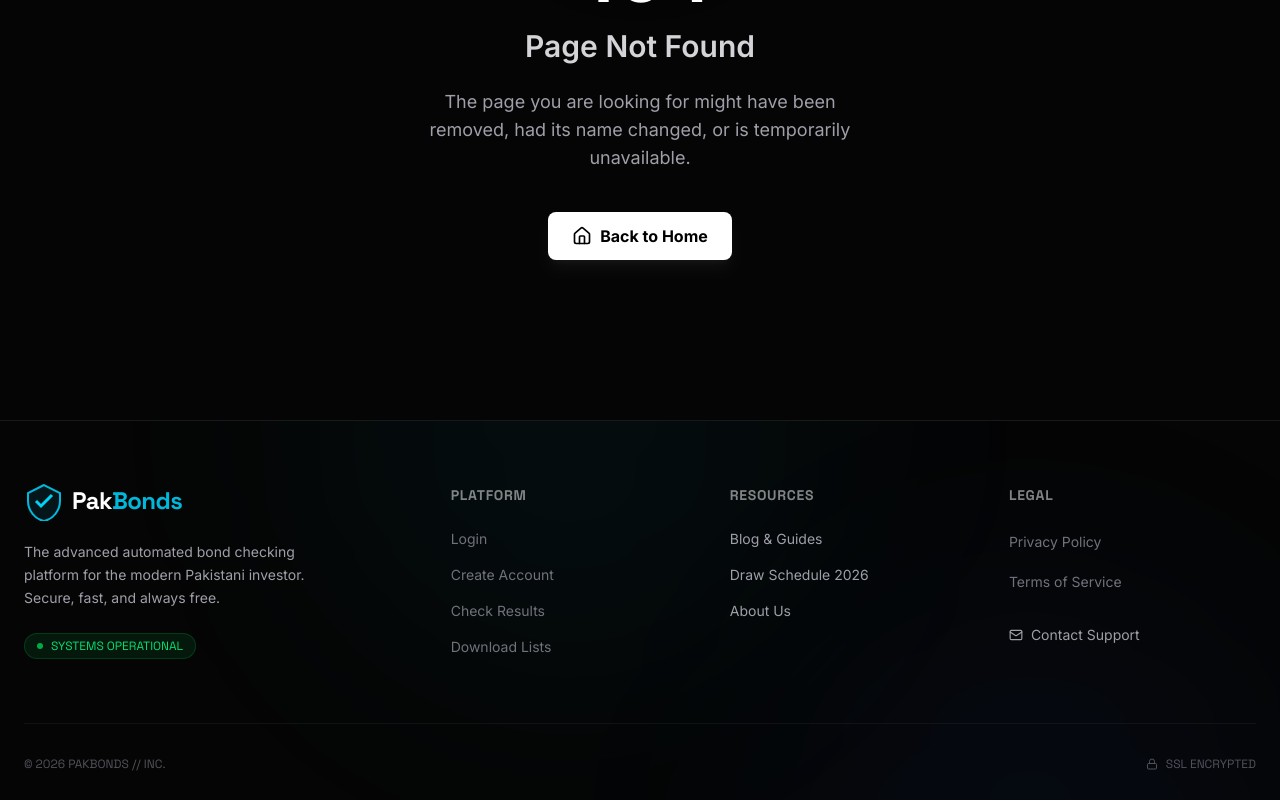
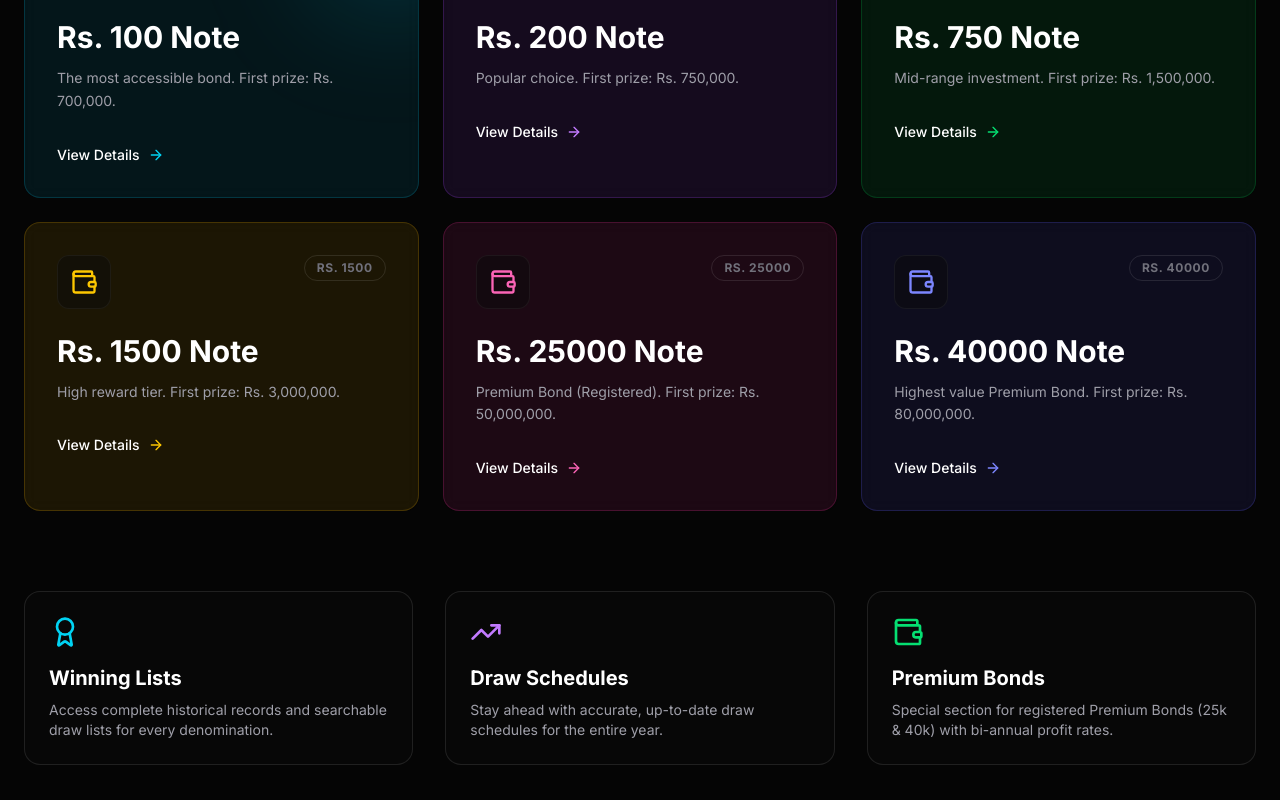
Before and after one commit to Ahsan-20/PakBonds_Frontend, a React (Vite) app: page /prizebonds in a window 1280 px wide. Shown: the part 380-1180 px from the top of the page. Built offline with nearby package versions, Linux system fonts and the light colour scheme; no server answers.

Commit message:
Add navbar updates

```diff
--- a/src/App.jsx
+++ b/src/App.jsx
@@ -41,6 +41,7 @@ const PremiumVsStandard = lazy(() => import('./pages/Blog/posts/PremiumVsStandar
 const BondHistory = lazy(() => import('./pages/Blog/posts/BondHistory'));
 const AutomationGuide = lazy(() => import('./pages/Blog/posts/AutomationGuide'));
 const DenominationPage = lazy(() => import('./pages/DenominationPage'));
+const PrizeBondsHub = lazy(() => import('./pages/PrizeBondsHub'));
 
 // Legal Pages
 const PrivacyPolicy = lazy(() => import('./pages/PrivacyPolicy'));
@@ -124,6 +125,7 @@ function App() {
                 <Route path="/blog/automation-guide" element={<AutomationGuide />} />
 
                 {/* SEO Landing Pages */}
+                <Route path="/prizebonds" element={<PrizeBondsHub />} />
                 <Route path="/bonds/:message" element={<DenominationPage />} />
 
                 {/* Legal Routes */}
--- a/src/api.js
+++ b/src/api.js
@@ -29,11 +29,14 @@ api.interceptors.response.use(
     (response) => response,
     (error) => {
         if (error.response && error.response.status === 401) {
-            // Token might be expired
+            // Token expired or invalid
             localStorage.removeItem('access_token');
             localStorage.removeItem('user_email');
-            // Optionally redirect to login or dispatch a logout action
-            // window.location.href = '/login';
+
+            // Redirect to login if not already there
+            if (!window.location.pathname.startsWith('/login')) {
+                window.location.href = '/login';
+            }
         }
         return Promise.reject(error);
     }
--- a/src/components/Navbar.jsx
+++ b/src/components/Navbar.jsx
@@ -10,7 +10,6 @@ const Navbar = () => {
     const location = useLocation();
     const [isOpen, setIsOpen] = useState(false);
     const [showUserMenu, setShowUserMenu] = useState(false);
-    const [isPrizeBondsOpen, setIsPrizeBondsOpen] = useState(false);
     const [isMyToolsOpen, setIsMyToolsOpen] = useState(false);
     const [isResourcesOpen, setIsResourcesOpen] = useState(false);
     const [scrolled, setScrolled] = useState(false);
@@ -101,9 +100,10 @@ const Navbar = () => {
                                         </button>
                                         <div className="absolute top-full left-0 w-48 bg-[#0a0a0b] border border-white/10 rounded-xl shadow-xl opacity-0 invisible group-hover:opacity-100 group-hover:visible transition-all duration-200 transform origin-top pt-2">
                                             <div className="py-2 flex flex-col">
+                                                <Link to="/my-wins" className="px-4 py-2 text-sm text-zinc-400 hover:text-cyan-400 hover:bg-white/5 text-left">My Wins</Link>
                                                 <Link to="/manage-bonds" className="px-4 py-2 text-sm text-zinc-400 hover:text-cyan-400 hover:bg-white/5 text-left">My Bonds</Link>
                                                 <Link to="/compare" className="px-4 py-2 text-sm text-zinc-400 hover:text-cyan-400 hover:bg-white/5 text-left">Check Results</Link>
-                                                <Link to="/my-wins" className="px-4 py-2 text-sm text-zinc-400 hover:text-cyan-400 hover:bg-white/5 text-left">My Wins</Link>
+                                                <Link to="/download" className="px-4 py-2 text-sm text-zinc-400 hover:text-cyan-400 hover:bg-white/5 text-left">Download</Link>
                                             </div>
                                         </div>
                                     </div>
@@ -116,18 +116,13 @@ const Navbar = () => {
 
                             {/* Resources Dropdown */}
                             <div className="relative group">
-                                <button className={`px-4 py-2 rounded-lg text-sm font-medium transition-all duration-200 flex items-center gap-1 ${['/download', '/blog', '/about'].some(p => location.pathname.startsWith(p)) ? 'text-white' : 'text-zinc-300 hover:text-white'}`}>
+                                <button className={`px-4 py-2 rounded-lg text-sm font-medium transition-all duration-200 flex items-center gap-1 ${['/blog', '/prizebonds', '/about'].some(p => location.pathname.startsWith(p)) ? 'text-white' : 'text-zinc-300 hover:text-white'}`}>
                                     Resources <ChevronDown size={14} className="group-hover:rotate-180 transition-transform" />
                                 </button>
-                                <div className="absolute top-full left-0 w-56 bg-[#0a0a0b] border border-white/10 rounded-xl shadow-xl opacity-0 invisible group-hover:opacity-100 group-hover:visible transition-all duration-200 transform origin-top pt-2">
+                                <div className="absolute top-full left-0 w-48 bg-[#0a0a0b] border border-white/10 rounded-xl shadow-xl opacity-0 invisible group-hover:opacity-100 group-hover:visible transition-all duration-200 transform origin-top pt-2">
                                     <div className="py-2 flex flex-col">
-                                        <div className="px-4 py-1.5 text-xs font-bold text-zinc-600 uppercase tracking-wider">Prize Bonds</div>
-                                        {['100', '200', '750', '1500', '25000', '40000'].map(val => (
-                                            <Link key={val} to={`/bonds/${val}`} className="px-4 py-1.5 text-sm text-zinc-400 hover:text-cyan-400 hover:bg-white/5 text-left pl-6">Rs. {val}</Link>
-                                        ))}
-                                        <div className="h-px bg-white/5 my-2" />
-                                        <Link to="/download" className="px-4 py-2 text-sm text-zinc-400 hover:text-cyan-400 hover:bg-white/5 text-left">Downloads</Link>
                                         <Link to="/blog" className="px-4 py-2 text-sm text-zinc-400 hover:text-cyan-400 hover:bg-white/5 text-left">Blog & Guides</Link>
+                                        <Link to="/prizebonds" className="px-4 py-2 text-sm text-zinc-400 hover:text-cyan-400 hover:bg-white/5 text-left">Prize Bonds</Link>
                                         <Link to="/about" className="px-4 py-2 text-sm text-zinc-400 hover:text-cyan-400 hover:bg-white/5 text-left">About Us</Link>
                                     </div>
                                 </div>
@@ -243,8 +238,8 @@ const Navbar = () => {
                                 </button>
                                 <div className={`overflow-hidden transition-all duration-300 ease-in-out ${isMyToolsOpen ? 'max-h-64 opacity-100' : 'max-h-0 opacity-0'}`}>
                                     <div className="pl-4 space-y-1">
-                                        <Link to="/dashboard" onClick={() => setIsOpen(false)} className="block px-4 py-2.5 rounded-lg text-sm text-zinc-400 hover:text-cyan-400 hover:bg-white/[0.05]">
-                                            Dashboard
+                                        <Link to="/my-wins" onClick={() => setIsOpen(false)} className="block px-4 py-2.5 rounded-lg text-sm text-zinc-400 hover:text-cyan-400 hover:bg-white/[0.05]">
+                                            My Wins
                                         </Link>
                                         <Link to="/manage-bonds" onClick={() => setIsOpen(false)} className="block px-4 py-2.5 rounded-lg text-sm text-zinc-400 hover:text-cyan-400 hover:bg-white/[0.05]">
                                             My Bonds
@@ -252,8 +247,8 @@ const Navbar = () => {
                                         <Link to="/compare" onClick={() => setIsOpen(false)} className="block px-4 py-2.5 rounded-lg text-sm text-zinc-400 hover:text-cyan-400 hover:bg-white/[0.05]">
                                             Check Results
                                         </Link>
-                                        <Link to="/my-wins" onClick={() => setIsOpen(false)} className="block px-4 py-2.5 rounded-lg text-sm text-zinc-400 hover:text-cyan-400 hover:bg-white/[0.05]">
-                                            My Wins
+                                        <Link to="/download" onClick={() => setIsOpen(false)} className="block px-4 py-2.5 rounded-lg text-sm text-zinc-400 hover:text-cyan-400 hover:bg-white/[0.05]">
+                                            Download
                                         </Link>
                                     </div>
                                 </div>
@@ -273,42 +268,11 @@ const Navbar = () => {
                             </button>
                             <div className={`overflow-hidden transition-all duration-300 ease-in-out ${isResourcesOpen ? 'max-h-[500px] opacity-100' : 'max-h-0 opacity-0'}`}>
                                 <div className="pl-4 space-y-1 pb-2">
-                                    {/* Nested Prize Bonds */}
-                                    <div>
-                                        <button
-                                            onClick={(e) => {
-                                                e.stopPropagation();
-                                                setIsPrizeBondsOpen(!isPrizeBondsOpen);
-                                            }}
-                                            className="w-full flex items-center justify-between px-4 py-2.5 rounded-lg text-sm text-zinc-400 hover:text-white hover:bg-white/[0.05] transition-colors"
-                                        >
-                                            <span className="font-medium text-xs uppercase tracking-wider text-zinc-500">Prize Bonds</span>
-                                            <ChevronDown
-                                                size={14}
-                                                className={`transition-transform duration-200 ${isPrizeBondsOpen ? 'rotate-180' : ''}`}
-                                            />
-                                        </button>
-                                        <div className={`overflow-hidden transition-all duration-300 ease-in-out ${isPrizeBondsOpen ? 'max-h-64 opacity-100' : 'max-h-0 opacity-0'}`}>
-                                            <div className="px-4 py-2 grid grid-cols-2 gap-2 bg-zinc-900/30 rounded-lg mx-4">
-                                                {['100', '200', '750', '1500', '25000', '40000'].map(val => (
-                                                    <Link
-                                                        key={val}
-                                                        to={`/bonds/${val}`}
-                                                        onClick={() => setIsOpen(false)}
-                                                        className="text-center py-2 rounded-md text-xs font-mono text-zinc-400 hover:text-cyan-400 hover:bg-white/5 border border-white/[0.02] hover:border-white/10 transition-all"
-                                                    >
-                                                        Rs. {val}
-                                                    </Link>
-                                                ))}
-                                            </div>
-                                        </div>
-                                    </div>
-
-                                    <Link to="/download" onClick={() => setIsOpen(false)} className="block px-4 py-2.5 rounded-lg text-sm text-zinc-400 hover:text-cyan-400 hover:bg-white/[0.05]">
-                                        Downloads
-                                    </Link>
                                     <Link to="/blog" onClick={() => setIsOpen(false)} className="block px-4 py-2.5 rounded-lg text-sm text-zinc-400 hover:text-cyan-400 hover:bg-white/[0.05]">
                                         Blog & Guides
+                                    </Link>
+                                    <Link to="/prizebonds" onClick={() => setIsOpen(false)} className="block px-4 py-2.5 rounded-lg text-sm text-zinc-400 hover:text-cyan-400 hover:bg-white/[0.05]">
+                                        Prize Bonds
                                     </Link>
                                     <Link to="/about" onClick={() => setIsOpen(false)} className="block px-4 py-2.5 rounded-lg text-sm text-zinc-400 hover:text-cyan-400 hover:bg-white/[0.05]">
                                         About Us
--- /dev/null
+++ b/src/pages/PrizeBondsHub.jsx
@@ -0,0 +1,93 @@
+import React from 'react';
+import { Link } from 'react-router-dom';
+import { Hexagon, ArrowRight, Wallet, Award, TrendingUp } from 'lucide-react';
+import { Helmet } from 'react-helmet-async';
+
+const PrizeBondsHub = () => {
+    const bonds = [
+        { value: '100', color: 'text-cyan-400', bg: 'bg-cyan-500/10', border: 'border-cyan-500/20', desc: 'The most accessible bond. First prize: Rs. 700,000.' },
+        { value: '200', color: 'text-purple-400', bg: 'bg-purple-500/10', border: 'border-purple-500/20', desc: 'Popular choice. First prize: Rs. 750,000.' },
+        { value: '750', color: 'text-green-400', bg: 'bg-green-500/10', border: 'border-green-500/20', desc: 'Mid-range investment. First prize: Rs. 1,500,000.' },
+        { value: '1500', color: 'text-yellow-400', bg: 'bg-yellow-500/10', border: 'border-yellow-500/20', desc: 'High reward tier. First prize: Rs. 3,000,000.' },
+        { value: '25000', color: 'text-pink-400', bg: 'bg-pink-500/10', border: 'border-pink-500/20', desc: 'Premium Bond (Registered). First prize: Rs. 50,000,000.' },
+        { value: '40000', color: 'text-indigo-400', bg: 'bg-indigo-500/10', border: 'border-indigo-500/20', desc: 'Highest value Premium Bond. First prize: Rs. 80,000,000.' },
+    ];
+
+    return (
+        <div className="min-h-screen bg-[#050505] text-white pt-24 pb-12 px-6">
+            <Helmet>
+                <title>Prize Bonds List | PakBonds</title>
+                <meta name="description" content="Explore all Prize Bond denominations in Pakistan. View schedules, winning lists, and details for 100, 200, 750, 1500, 25000, and 40000 bonds." />
+            </Helmet>
+
+            <div className="max-w-7xl mx-auto">
+                {/* Header */}
+                <div className="text-center mb-16">
+                    <h1 className="text-4xl md:text-5xl font-bold mb-6 bg-gradient-to-r from-white to-zinc-500 bg-clip-text text-transparent">
+                        Choose Your Bond
+                    </h1>
+                    <p className="text-zinc-400 text-lg max-w-2xl mx-auto">
+                        Select a denomination to view detailed draw schedules, search previous results, and analyze winning odds.
+                    </p>
+                </div>
+
+                {/* Grid */}
+                <div className="grid grid-cols-1 md:grid-cols-2 lg:grid-cols-3 gap-6">
+                    {bonds.map((bond) => (
+                        <Link
+                            key={bond.value}
+                            to={`/bonds/${bond.value}`}
+                            className={`group relative p-8 rounded-2xl border ${bond.border} ${bond.bg} hover:bg-opacity-20 transition-all duration-300 backdrop-blur-sm overflow-hidden`}
+                        >
+                            {/* Hover Gradient Bloom */}
+                            <div className={`absolute -right-10 -top-10 w-32 h-32 rounded-full ${bond.bg.replace('/10', '/30')} blur-3xl group-hover:blur-2xl transition-all duration-500`} />
+
+                            <div className="relative z-10">
+                                <div className="flex justify-between items-start mb-6">
+                                    <div className={`p-3 rounded-xl bg-[#0a0a0b]/50 border border-white/5 ${bond.color}`}>
+                                        <Wallet size={28} />
+                                    </div>
+                                    <span className="text-xs font-bold uppercase tracking-wider text-zinc-500 border border-white/10 px-3 py-1 rounded-full">
+                                        Rs. {bond.value}
+                                    </span>
+                                </div>
+
+                                <h2 className="text-3xl font-bold mb-3 group-hover:translate-x-1 transition-transform duration-300">
+                                    Rs. {bond.value} Note
+                                </h2>
+                                <p className="text-zinc-400 text-sm mb-8 leading-relaxed">
+                                    {bond.desc}
+                                </p>
+
+                                <div className="flex items-center gap-2 text-sm font-medium text-white group-hover:gap-4 transition-all">
+                                    View Details <ArrowRight size={16} className={`${bond.color}`} />
+                                </div>
+                            </div>
+                        </Link>
+                    ))}
+                </div>
+
+                {/* Info Section */}
+                <div className="mt-20 grid md:grid-cols-3 gap-8">
+                    <div className="p-6 rounded-2xl border border-white/10 bg-[#0a0a0b]/50">
+                        <Award className="text-cyan-400 mb-4" size={32} />
+                        <h3 className="text-xl font-bold mb-2">Winning Lists</h3>
+                        <p className="text-zinc-400 text-sm">Access complete historical records and searchable draw lists for every denomination.</p>
+                    </div>
+                    <div className="p-6 rounded-2xl border border-white/10 bg-[#0a0a0b]/50">
+                        <TrendingUp className="text-purple-400 mb-4" size={32} />
+                        <h3 className="text-xl font-bold mb-2">Draw Schedules</h3>
+                        <p className="text-zinc-400 text-sm">Stay ahead with accurate, up-to-date draw schedules for the entire year.</p>
+                    </div>
+                    <div className="p-6 rounded-2xl border border-white/10 bg-[#0a0a0b]/50">
+                        <Wallet className="text-green-400 mb-4" size={32} />
+                        <h3 className="text-xl font-bold mb-2">Premium Bonds</h3>
+                        <p className="text-zinc-400 text-sm">Special section for registered Premium Bonds (25k & 40k) with bi-annual profit rates.</p>
+                    </div>
+                </div>
+            </div>
+        </div>
+    );
+};
+
+export default PrizeBondsHub;
```
